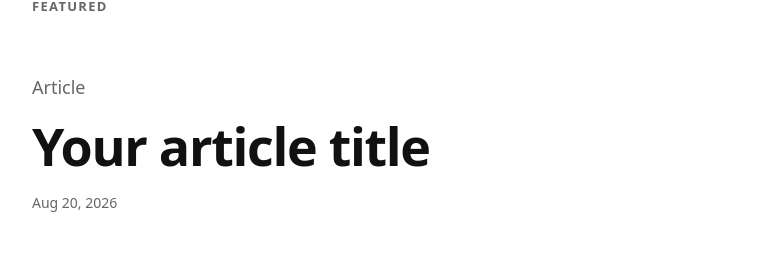
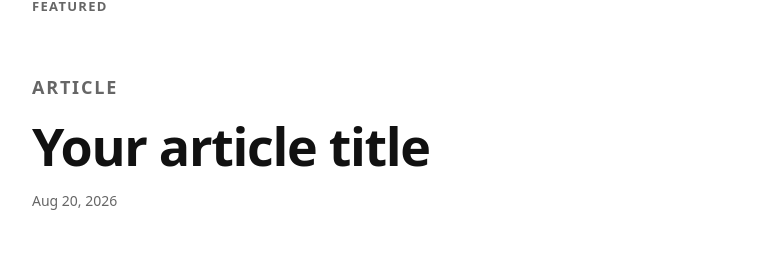
Before and after one commit to AfroDegen/reedstar-site, a Next.js app: page /blog in a window 1280 px wide. Shown: the part 773-1039 px from the top of the page, without its empty margins (248-1031 px from the left). Built offline with nearby package versions, Linux system fonts and the light colour scheme.

Commit message:
Update globals.css

```diff
--- a/app/globals.css
+++ b/app/globals.css
@@ -392,3 +392,79 @@ a {
     font-size: 22px;
   }
 }
+.article-card {
+  padding: var(--space-4) 0;
+}
+
+.article-card-label {
+  margin: 0 0 var(--space-2);
+  color: var(--muted);
+  font-size: 12px;
+  font-weight: 700;
+  letter-spacing: 0.1em;
+  text-transform: uppercase;
+}
+
+.article-card-title {
+  margin: 0 0 var(--space-2);
+  font-size: 28px;
+  line-height: 1.15;
+  letter-spacing: -0.02em;
+}
+
+.article-card-title a {
+  color: inherit;
+  text-decoration: none;
+}
+
+.article-card-title a:hover {
+  text-decoration: underline;
+  text-underline-offset: 5px;
+}
+
+.article-card-excerpt {
+  max-width: 680px;
+  margin: 0 0 var(--space-2);
+  color: var(--muted);
+  font-size: 17px;
+  line-height: 1.65;
+}
+
+.article-card-meta {
+  color: var(--muted);
+  font-size: 14px;
+}
+
+.article-card-featured {
+  padding: var(--space-4) 0 var(--space-5);
+}
+
+.article-card-featured .article-card-title {
+  max-width: 850px;
+  font-size: clamp(34px, 6vw, 56px);
+  line-height: 1.08;
+  letter-spacing: -0.03em;
+}
+
+.article-card-featured .article-card-excerpt {
+  font-size: 19px;
+  line-height: 1.65;
+}
+
+@media (max-width: 600px) {
+  .article-card-title {
+    font-size: 24px;
+  }
+
+  .article-card-featured .article-card-title {
+    font-size: clamp(30px, 9vw, 42px);
+  }
+
+  .article-card-excerpt {
+    font-size: 16px;
+  }
+
+  .article-card-featured .article-card-excerpt {
+    font-size: 17px;
+  }
+}
```
